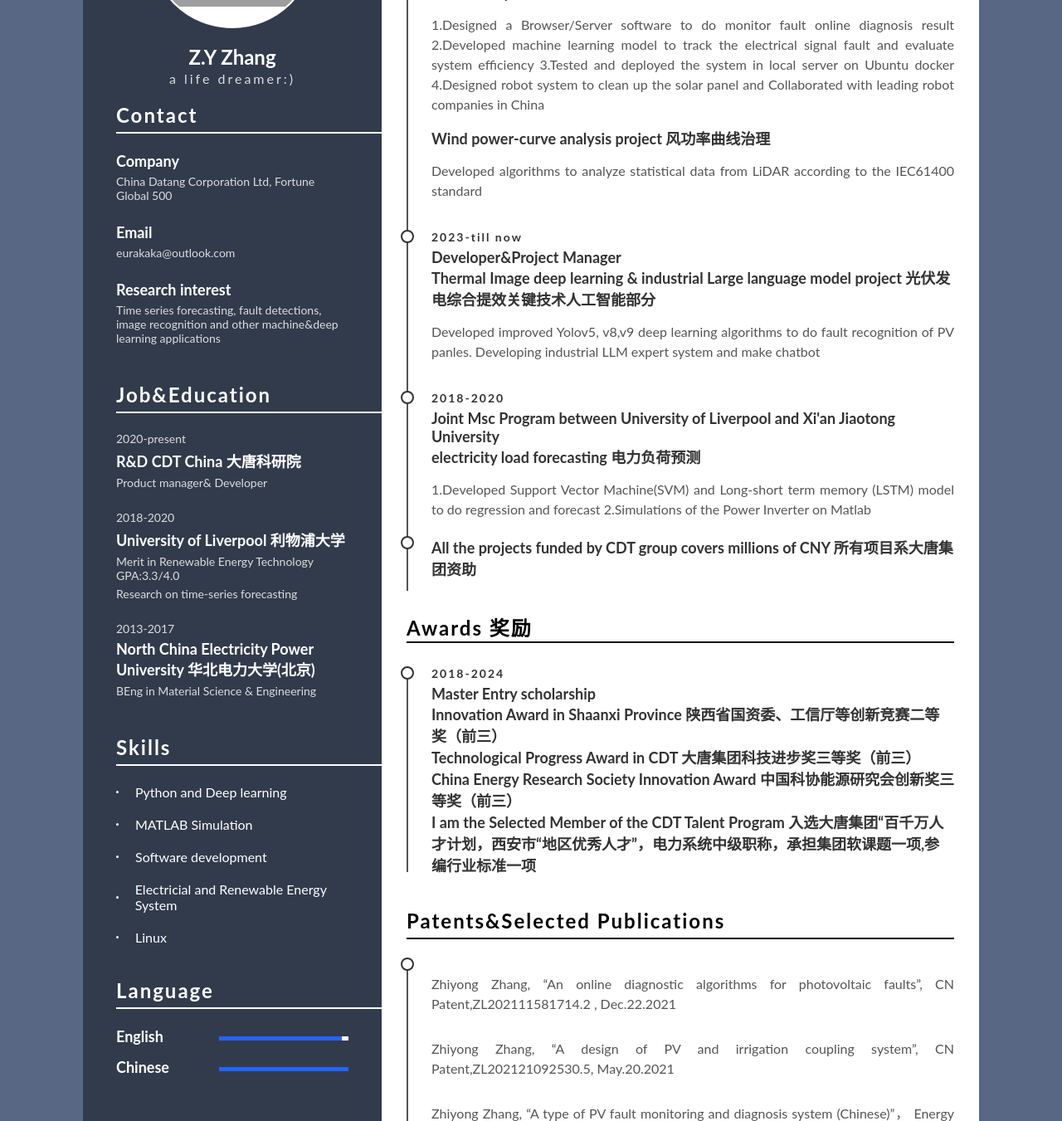
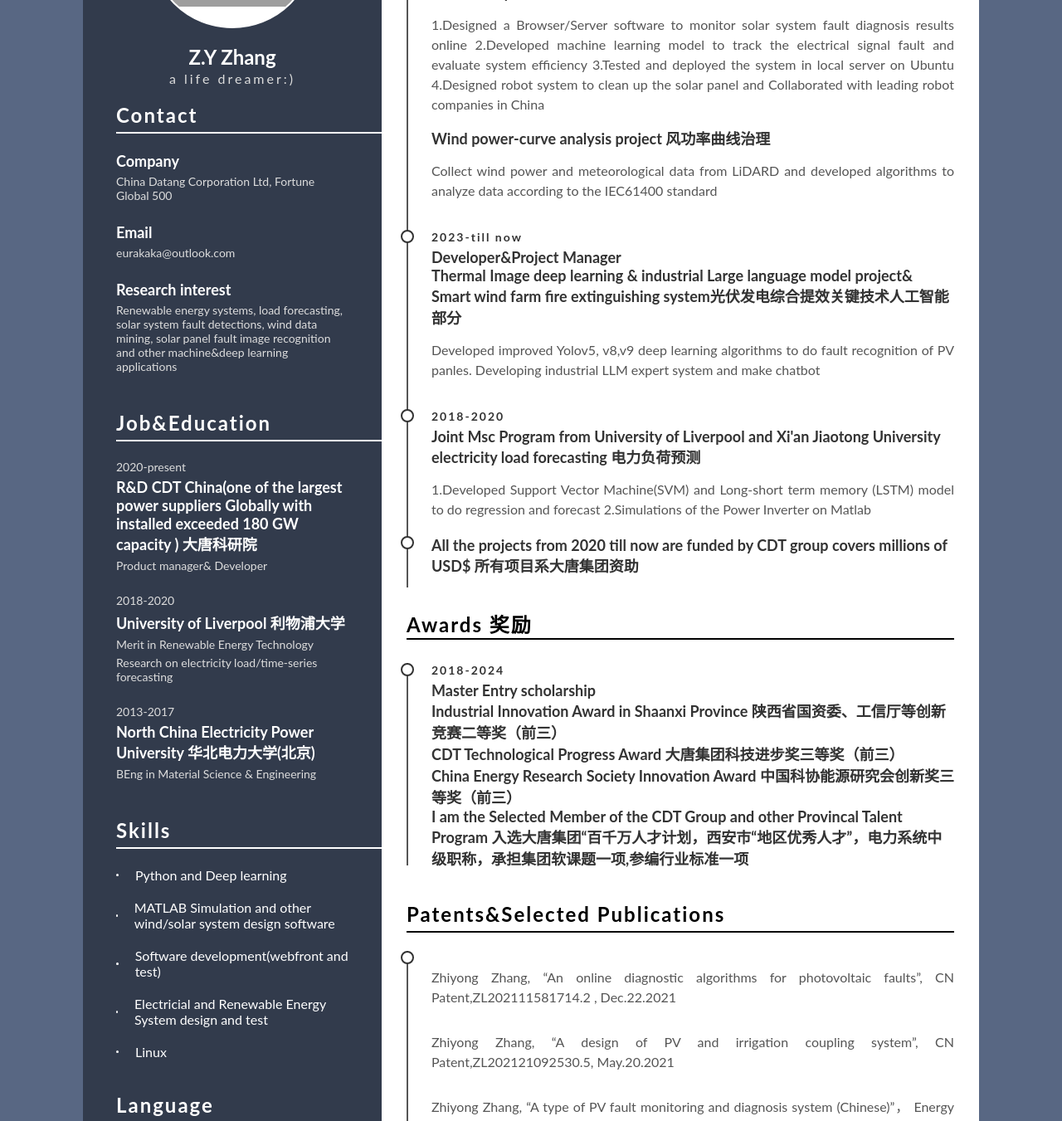
Before and after one commit to eurakaka/test.github.io, a plain HTML site: page index.html in a window 1280 px wide. Shown: the part 306-1657 px from the top of the page at 83% size. Drawn offline with Linux system fonts and the light colour scheme; grey boxes are pictures that could not be loaded.

Commit message:
index.html

```diff
--- a/index.html
+++ b/index.html
@@ -29,21 +29,21 @@
             </div>
             <div class="info-box padding-top-sm">
                 <div class="info-title">Research interest</div>
-                <div class="info">Time series forecasting, fault detections, image recognition and other machine&deep learning applications</div>
+                <div class="info">Renewable energy systems, load forecasting, solar system fault detections, wind data mining, solar panel fault image recognition and other machine&deep learning applications</div>
             </div>
         </div>
         <div class="Job&Education padding-top-bg">
             <h1 class="heading-primary-white">Job&Education</h1>
             <div class="info-box padding-top-sm">
                 <div class="info">2020-present</div>
-                <div class="info-title">R&D CDT China 大唐科研院</div>
+                <div class="info-title">R&D CDT China(one of the largest power suppliers Globally with installed exceeded 180 GW capacity ) 大唐科研院</div>
                 <div class="info">Product manager& Developer</div>
             </div>
             <div class="info-box padding-top-sm">
                 <div class="info">2018-2020</div>
                 <div class="info-title">University of Liverpool 利物浦大学</div>
-                <div class="info">Merit in Renewable Energy Technology GPA:3.3/4.0 </div>
-                <div class="info">Research on time-series forecasting</div>
+                <div class="info">Merit in Renewable Energy Technology  </div>
+                <div class="info">Research on electricity load/time-series forecasting</div>
             </div>
             <div class="info-box padding-top-sm">
                 <div class="info">2013-2017</div>
@@ -59,15 +59,15 @@
             </div>
             <div class="skill padding-top-sm">
                 <span></span>
-                <div class="skill-name">MATLAB Simulation</div>
+                <div class="skill-name">MATLAB Simulation and other wind/solar system design software </div>
             </div>
             <div class="skill padding-top-sm">
                 <span></span>
-                <div class="skill-name">Software development</div>
+                <div class="skill-name">Software development(webfront and test)</div>
             </div>
             <div class="skill padding-top-sm">
                 <span></span>
-                <div class="skill-name">Electricial and Renewable Energy System</div>
+                <div class="skill-name">Electricial and Renewable Energy System design and test</div>
             </div>
             <div class="skill padding-top-sm">
                 <span></span>
@@ -79,7 +79,7 @@
             <div class="info-box padding-top-sm">
                 <div class="lang-box">
                     <p class="info-title">English</p>
-                    <span class="percent"><div style="width: 95%;"></div></span>
+                    <span class="percent"><div style="width: 90%;"></div></span>
                 </div>
                 <div class="lang-box">
                     <p class="info-title">Chinese</p>
@@ -103,25 +103,25 @@
                 <p class="xp-year">2020-2022</p>
                 <p class="xp-position">Developer&Project Manager  </p>
                 <p class="xp-position">Smart PV system 智慧光伏系统研发 </p>
-                <p class="discription">1.Designed a Browser/Server software to do monitor fault online diagnosis result 2.Developed machine learning model to track the electrical signal fault and evaluate system efficiency 3.Tested and deployed the system in local server on Ubuntu docker 4.Designed robot system to clean up the solar panel and Collaborated with leading robot companies in China</p>
+                <p class="discription">1.Designed a Browser/Server software to monitor solar system fault diagnosis results online 2.Developed machine learning model to track the electrical signal fault and evaluate system efficiency 3.Tested and deployed the system in local server on Ubuntu 4.Designed robot system to clean up the solar panel and Collaborated with leading robot companies in China</p>
                 <p class="xp-position">Wind power-curve analysis project 风功率曲线治理 </p>
-                <p class="discription">Developed algorithms to analyze statistical data from LiDAR according to the IEC61400 standard  </p>
+                <p class="discription">Collect wind power and meteorological data from LiDARD and developed algorithms to analyze data according to the IEC61400 standard  </p>
                 </p>
             </div>
             <div class="xp-box padding-top-sm">
                 <p class="xp-year">2023-till now</p>
                 <p class="xp-position">Developer&Project Manager</p>
-                <p class="xp-position">Thermal Image deep learning & industrial Large language model project 光伏发电综合提效关键技术人工智能部分</p>
+                <p class="xp-position">Thermal Image deep learning & industrial Large language model project& Smart wind farm fire extinguishing system光伏发电综合提效关键技术人工智能部分</p>
                 <p class="discription">Developed improved Yolov5, v8,v9 deep learning algorithms to do fault recognition of PV panles. Developing industrial LLM expert system and make chatbot</p>
             </div>
             <div class="xp-box padding-top-sm">
                 <p class="xp-year">2018-2020</p>
-                <p class="xp-position">Joint Msc Program between University of Liverpool and Xi'an Jiaotong University</p>
+                <p class="xp-position">Joint Msc Program from University of Liverpool and Xi'an Jiaotong University</p>
                 <p class="xp-position">electricity load forecasting 电力负荷预测</p>
                 <p class="discription padding-fix">1.Developed Support Vector Machine(SVM) and Long-short term memory (LSTM) model to do regression and forecast 2.Simulations of the Power Inverter on Matlab</p>
             </div>
             <div class="xp-box padding-top-sm">
-                <p class="xp-position">All the projects funded by CDT group covers millions of CNY 所有项目系大唐集团资助</p>
+                <p class="xp-position">All the projects from 2020 till now are funded by CDT group covers millions of USD$ 所有项目系大唐集团资助</p>
             </div>
         </div>
         <div class="reference padding-top-bg">
@@ -129,10 +129,10 @@
             <div class="xp-box padding-top-sm">
                 <p class="xp-year">2018-2024</p>
                 <p class="xp-position">Master Entry scholarship</p>
-                <p class="xp-position">Innovation Award in Shaanxi Province 陕西省国资委、工信厅等创新竞赛二等奖（前三）</p>
-                <p class="xp-position"> Technological Progress Award in CDT 大唐集团科技进步奖三等奖（前三）</p>
+                <p class="xp-position">Industrial Innovation Award in Shaanxi Province 陕西省国资委、工信厅等创新竞赛二等奖（前三）</p>
+                <p class="xp-position">  CDT Technological Progress Award  大唐集团科技进步奖三等奖（前三）</p>
                 <p class="xp-position"> China Energy Research Society Innovation Award 中国科协能源研究会创新奖三等奖（前三）</p>
-                <p class="xp-position"> I am the Selected Member of the CDT Talent Program 入选大唐集团“百千万人才计划，西安市“地区优秀人才”，电力系统中级职称，承担集团软课题一项,参编行业标准一项</p>
+                <p class="xp-position"> I am the Selected Member of the CDT Group and other Provincal Talent Program 入选大唐集团“百千万人才计划，西安市“地区优秀人才”，电力系统中级职称，承担集团软课题一项,参编行业标准一项</p>
             </div>
                 </div>
                 <div class="reference padding-top-bg">
@@ -144,7 +144,7 @@
                         <p class="discription">Zhiyong Zhang, “A type of PV fault monitoring and diagnosis system (Chinese)”， Energy Sci.&Tech. Vol.9 No.3 2/19 p7-10, Jun.2022</p>
                         <p class="discription">Zhiyong Zhang, “A novel tool design for disassembling inverter DC connectors”,CN Patent,ZL202122754005.1, Nov.11.2021</p>
                         <p class="discription">F.Jia,Y.G Zhou,P.F Tian,X.M Fu,Zhiyong Zhang  “A method for detecting under water defects on dams” ,ZL2021101877765.0, Sep.5.2023</p>
-                        <p class="discription">Others include 7 pending Patents and 1 accepted unpublished EI index paper </p>
+                        <p class="discription">Others include 7 pending Patents and 1 accepted unpublished EI paper and a sector standard on solar panle cleaning robot </p>
                     </div>
                         </div>
 
```
